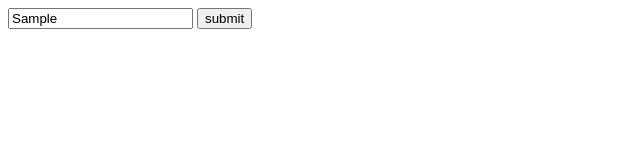
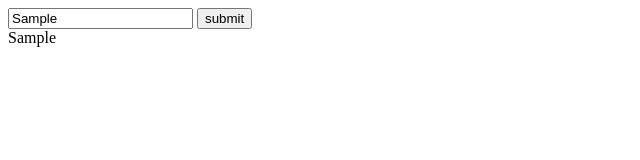
Before and after one commit to mfcandan/Redux-with-HTML, a plain HTML site: page index.html in a window 1280 px wide. Both pictures are taken after typing "Sample" into the empty fields and a click on the button "submit". Shown: the full height of the page, 0-640 px from the left. Drawn offline with nearby package versions, Linux system fonts and the light colour scheme.

Commit message:
Add todos with action type

```diff
--- a/index.html
+++ b/index.html
@@ -13,8 +13,12 @@
      <script src="https://cdnjs.cloudflare.com/ajax/libs/redux/3.7.2/redux.min.js"></script>
      <script>
          const reducer = Redux.combineReducers({
-             todos: () => {
-                 return ['groceries','make dinner','wash dishes'];
+             todos: ( state = [], action) => {
+                 const newState = Object.assign([], state);
+                 if (action.type == 'add'){
+                     newState.push(action.item);
+                 }
+                 return newState;
              }
          });
 
@@ -37,6 +41,7 @@
                  type: 'add',
                  item: document.getElementById('todo').value
              });
+             render();
          };
      </script>
 </body>
```
